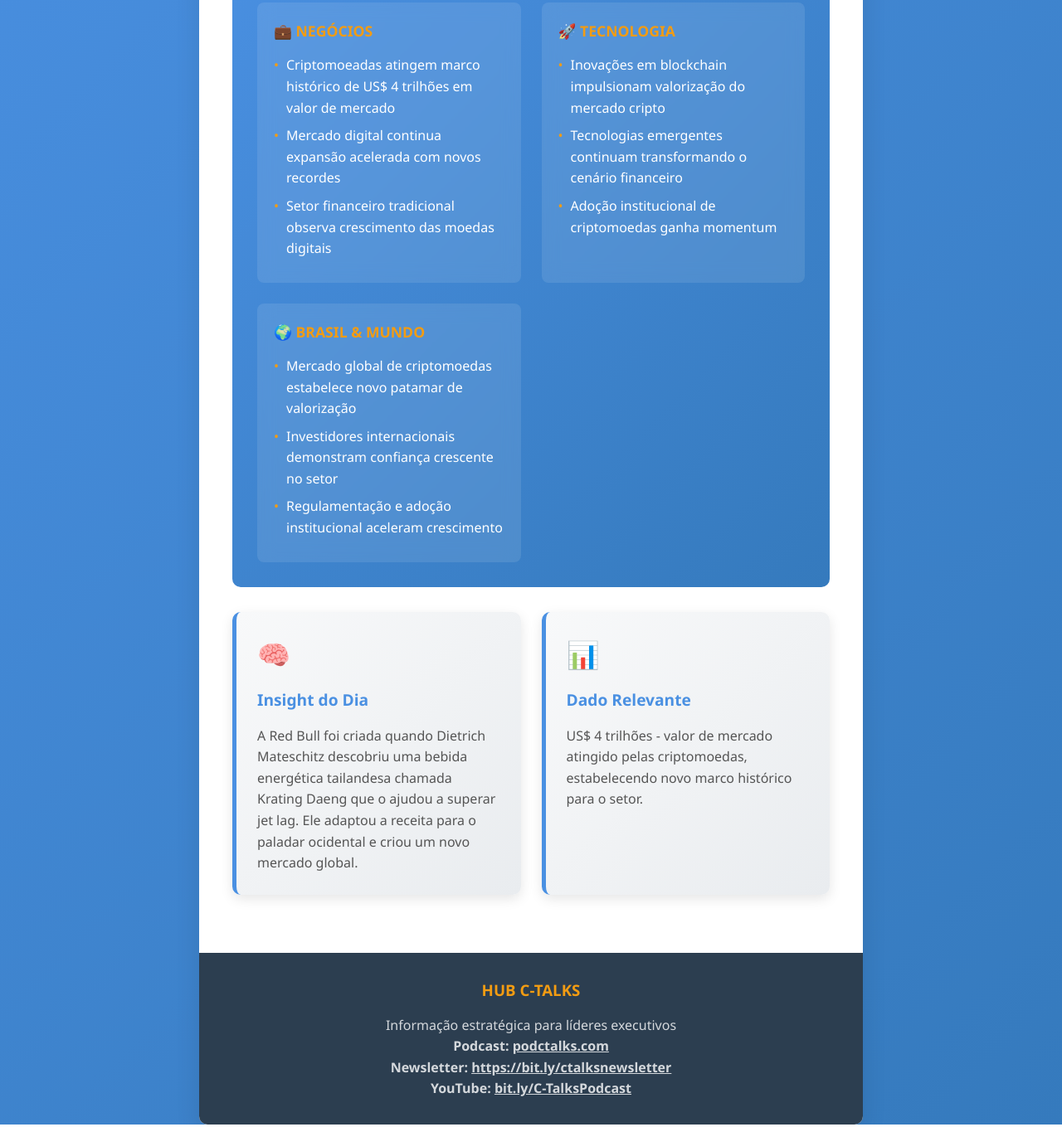
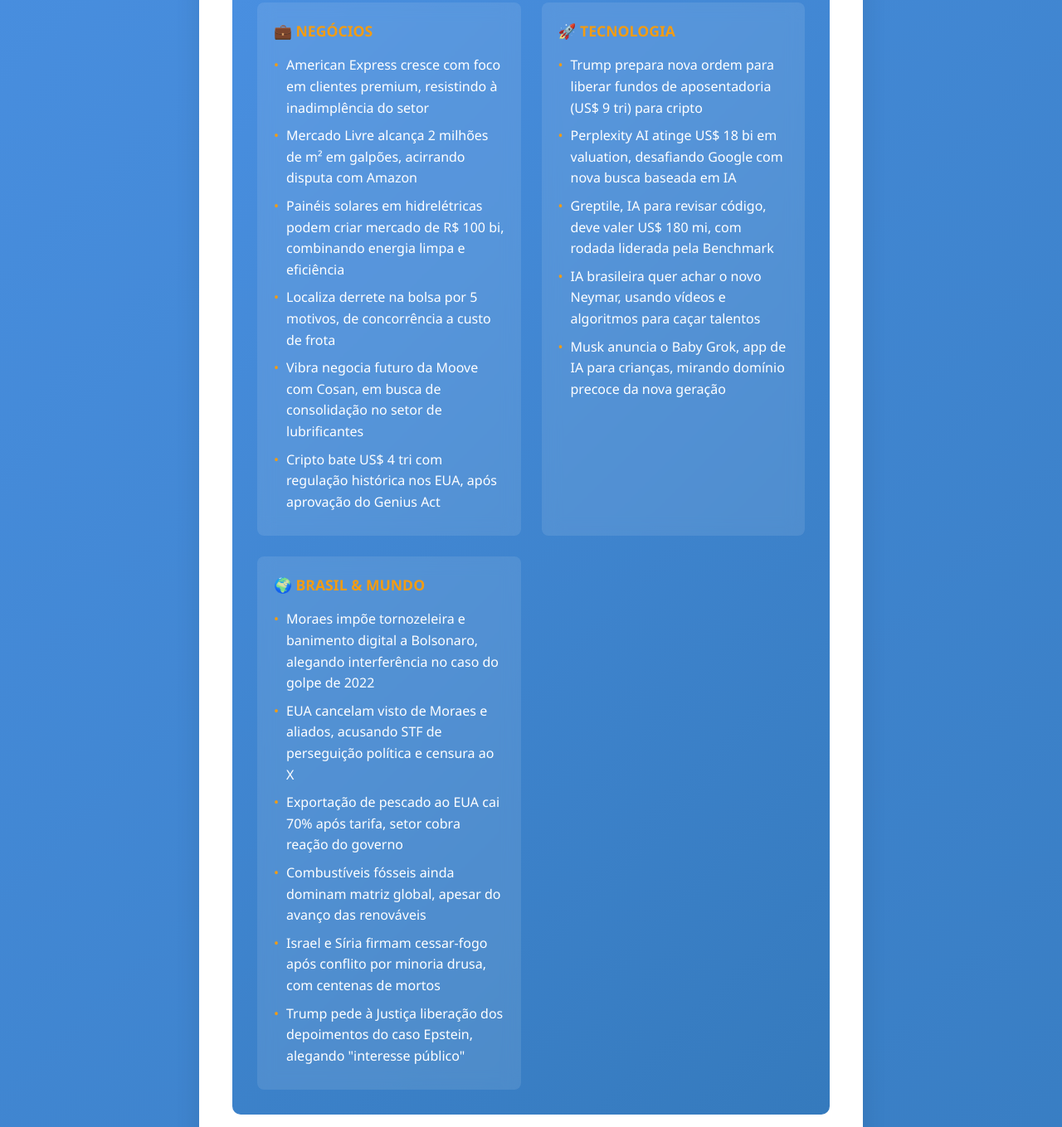
Before and after one commit to CardosoMarco/newsletter-hub-c-talks, a plain HTML site: page newsletters/21-07-2025.html in a window 1280 px wide. Shown: the part 381-1740 px from the top of the page at 83% size. Drawn offline with Linux system fonts and the light colour scheme.

Commit message:
Atualizar newsletter 21/07 com todas as notícias originais (17 notícias)

```diff
--- a/newsletters/21-07-2025.html
+++ b/newsletters/21-07-2025.html
@@ -208,23 +208,31 @@
                 <div class="summary-grid">
                     <div class="summary-category">
                         <h4>💼 NEGÓCIOS</h4>
-                        <div class="summary-item">Criptomoeadas atingem marco histórico de US$ 4 trilhões em valor de mercado</div>
-                        <div class="summary-item">Mercado digital continua expansão acelerada com novos recordes</div>
-                        <div class="summary-item">Setor financeiro tradicional observa crescimento das moedas digitais</div>
+                        <div class="summary-item">American Express cresce com foco em clientes premium, resistindo à inadimplência do setor</div>
+                        <div class="summary-item">Mercado Livre alcança 2 milhões de m² em galpões, acirrando disputa com Amazon</div>
+                        <div class="summary-item">Painéis solares em hidrelétricas podem criar mercado de R$ 100 bi, combinando energia limpa e eficiência</div>
+                        <div class="summary-item">Localiza derrete na bolsa por 5 motivos, de concorrência a custo de frota</div>
+                        <div class="summary-item">Vibra negocia futuro da Moove com Cosan, em busca de consolidação no setor de lubrificantes</div>
+                        <div class="summary-item">Cripto bate US$ 4 tri com regulação histórica nos EUA, após aprovação do Genius Act</div>
                     </div>
 
                     <div class="summary-category">
                         <h4>🚀 TECNOLOGIA</h4>
-                        <div class="summary-item">Inovações em blockchain impulsionam valorização do mercado cripto</div>
-                        <div class="summary-item">Tecnologias emergentes continuam transformando o cenário financeiro</div>
-                        <div class="summary-item">Adoção institucional de criptomoedas ganha momentum</div>
+                        <div class="summary-item">Trump prepara nova ordem para liberar fundos de aposentadoria (US$ 9 tri) para cripto</div>
+                        <div class="summary-item">Perplexity AI atinge US$ 18 bi em valuation, desafiando Google com nova busca baseada em IA</div>
+                        <div class="summary-item">Greptile, IA para revisar código, deve valer US$ 180 mi, com rodada liderada pela Benchmark</div>
+                        <div class="summary-item">IA brasileira quer achar o novo Neymar, usando vídeos e algoritmos para caçar talentos</div>
+                        <div class="summary-item">Musk anuncia o Baby Grok, app de IA para crianças, mirando domínio precoce da nova geração</div>
                     </div>
 
                     <div class="summary-category">
                         <h4>🌍 BRASIL & MUNDO</h4>
-                        <div class="summary-item">Mercado global de criptomoedas estabelece novo patamar de valorização</div>
-                        <div class="summary-item">Investidores internacionais demonstram confiança crescente no setor</div>
-                        <div class="summary-item">Regulamentação e adoção institucional aceleram crescimento</div>
+                        <div class="summary-item">Moraes impõe tornozeleira e banimento digital a Bolsonaro, alegando interferência no caso do golpe de 2022</div>
+                        <div class="summary-item">EUA cancelam visto de Moraes e aliados, acusando STF de perseguição política e censura ao X</div>
+                        <div class="summary-item">Exportação de pescado ao EUA cai 70% após tarifa, setor cobra reação do governo</div>
+                        <div class="summary-item">Combustíveis fósseis ainda dominam matriz global, apesar do avanço das renováveis</div>
+                        <div class="summary-item">Israel e Síria firmam cessar-fogo após conflito por minoria drusa, com centenas de mortos</div>
+                        <div class="summary-item">Trump pede à Justiça liberação dos depoimentos do caso Epstein, alegando "interesse público"</div>
                     </div>
                 </div>
             </div>
@@ -233,7 +241,7 @@
                 <div class="insight-card">
                     <div class="insight-icon">🧠</div>
                     <h3>Insight do Dia</h3>
-                    <p>A Red Bull foi criada quando Dietrich Mateschitz descobriu uma bebida energética tailandesa chamada Krating Daeng que o ajudou a superar jet lag. Ele adaptou a receita para o paladar ocidental e criou um novo mercado global.</p>
+                    <p>A ideia da Red Bull veio quando o fundador Dietrich Mateschitz descobriu uma bebida energética tailandesa chamada Krating Daeng que o ajudou a superar seu jet lag. Ele adaptou a receita para o paladar ocidental e criou um novo mercado global.</p>
                 </div>
 
                 <div class="insight-card">
```
